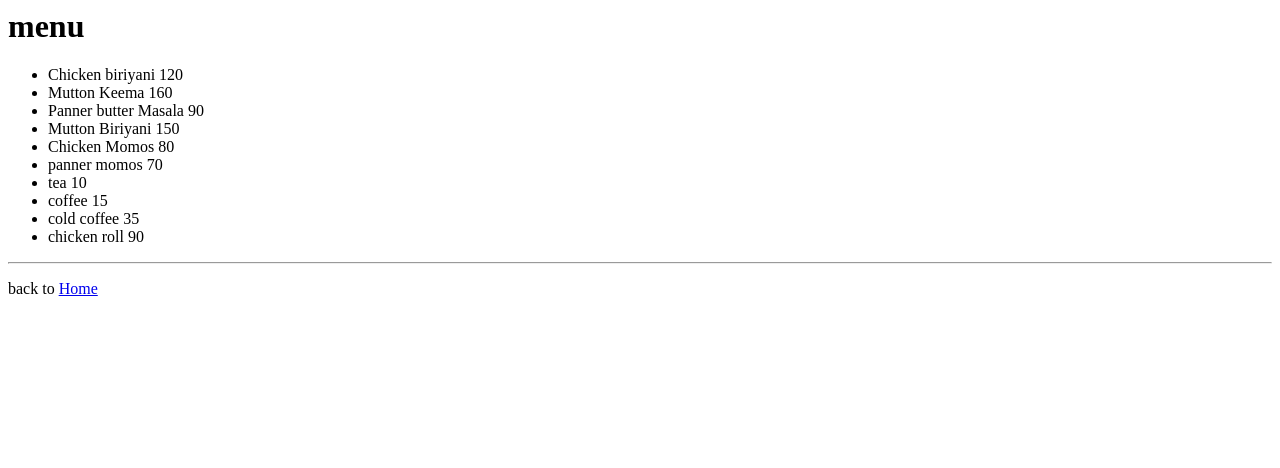
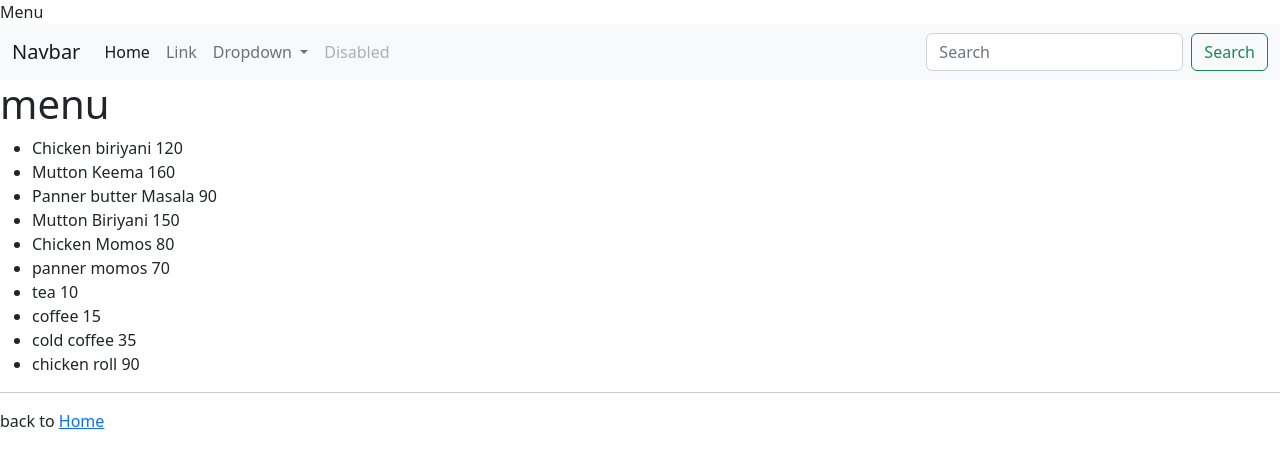
Before and after one commit to rsk9607/IITI-NIGHT-CANTEEN-COHORT, a Django app: page /menu/ in a window 1280 px wide. Shown: the top 468 px of the page. Run offline with Django 4.2, Linux system fonts and the light colour scheme; data comes from the database, SQL or seed files in the repository; some libraries are stand-ins or nearby versions.

Commit message:
master template

```diff
--- /dev/null
+++ b/nigthcanteen/PWA/main/templates/base.html
@@ -0,0 +1,52 @@
+{% load static %}
+<!doctype html>
+<html lang="en">
+    <head>
+        <meta charset="utf-8">
+        <meta name="viewport" content="width=device-width, initial-scale=1">
+        <link rel="stylesheet" href="{% static '/bootstrap-5.2.3-dist/css/bootstrap.min.css'%}"
+        <title>{% block title%} {% endblock %}</title>
+    </head>
+
+<body>
+    <nav class="navbar navbar-expand-lg bg-light">
+        <div class="container-fluid">
+          <a class="navbar-brand" href="#">Navbar</a>
+          <button class="navbar-toggler" type="button" data-bs-toggle="collapse" data-bs-target="#navbarSupportedContent" aria-controls="navbarSupportedContent" aria-expanded="false" aria-label="Toggle navigation">
+            <span class="navbar-toggler-icon"></span>
+          </button>
+          <div class="collapse navbar-collapse" id="navbarSupportedContent">
+            <ul class="navbar-nav me-auto mb-2 mb-lg-0">
+              <li class="nav-item">
+                <a class="nav-link active" aria-current="page" href="#">Home</a>
+              </li>
+              <li class="nav-item">
+                <a class="nav-link" href="#">Link</a>
+              </li>
+              <li class="nav-item dropdown">
+                <a class="nav-link dropdown-toggle" href="#" role="button" data-bs-toggle="dropdown" aria-expanded="false">
+                  Dropdown
+                </a>
+                <ul class="dropdown-menu">
+                  <li><a class="dropdown-item" href="#">Action</a></li>
+                  <li><a class="dropdown-item" href="#">Another action</a></li>
+                  <li><hr class="dropdown-divider"></li>
+                  <li><a class="dropdown-item" href="#">Something else here</a></li>
+                </ul>
+              </li>
+              <li class="nav-item">
+                <a class="nav-link disabled">Disabled</a>
+              </li>
+            </ul>
+            <form class="d-flex" role="search">
+              <input class="form-control me-2" type="search" placeholder="Search" aria-label="Search">
+              <button class="btn btn-outline-success" type="submit">Search</button>
+            </form>
+          </div>
+        </div>
+      </nav>
+    {% block content %}{% endblock content %}
+    <script src="{% static '/bootstrap-5.2.3-dist/js/bootstrap.min.js'%}">
+    </script>
+    <script src="https://cdn.jsdelivr.net/npm/bootstrap@5.2.3/dist/js/bootstrap.bundle.min.js" integrity="sha384-kenU1KFdBIe4zVF0s0G1M5b4hcpxyD9F7jL+jjXkk+Q2h455rYXK/7HAuoJl+0I4" crossorigin="anonymous"></script>
+</body>
--- a/nigthcanteen/PWA/main/templates/menu.html
+++ b/nigthcanteen/PWA/main/templates/menu.html
@@ -1,11 +1,9 @@
-<html>
-    <head>
-        <title>
-            menu
-        </title>
-    </head>
-<body>
-    <h1>menu</h1>
+{% extends 'base.html' %}
+
+{% block title%}Menu {% endblock %}
+
+{% block content %}
+<h1>menu</h1>
     <ul>
         {% for x in my_menu%}
         <li>{{x.item}} {{x.price}}</li>
@@ -13,6 +11,4 @@
     </ul>
     <hr>
     <p>back to <a href="/">Home</a></p>
-</body>
-
-</html>
+    {% endblock content %}
```
Also changed, not shown: nigthcanteen/PWA/main/templates/main.html (+7 -10 lines).
